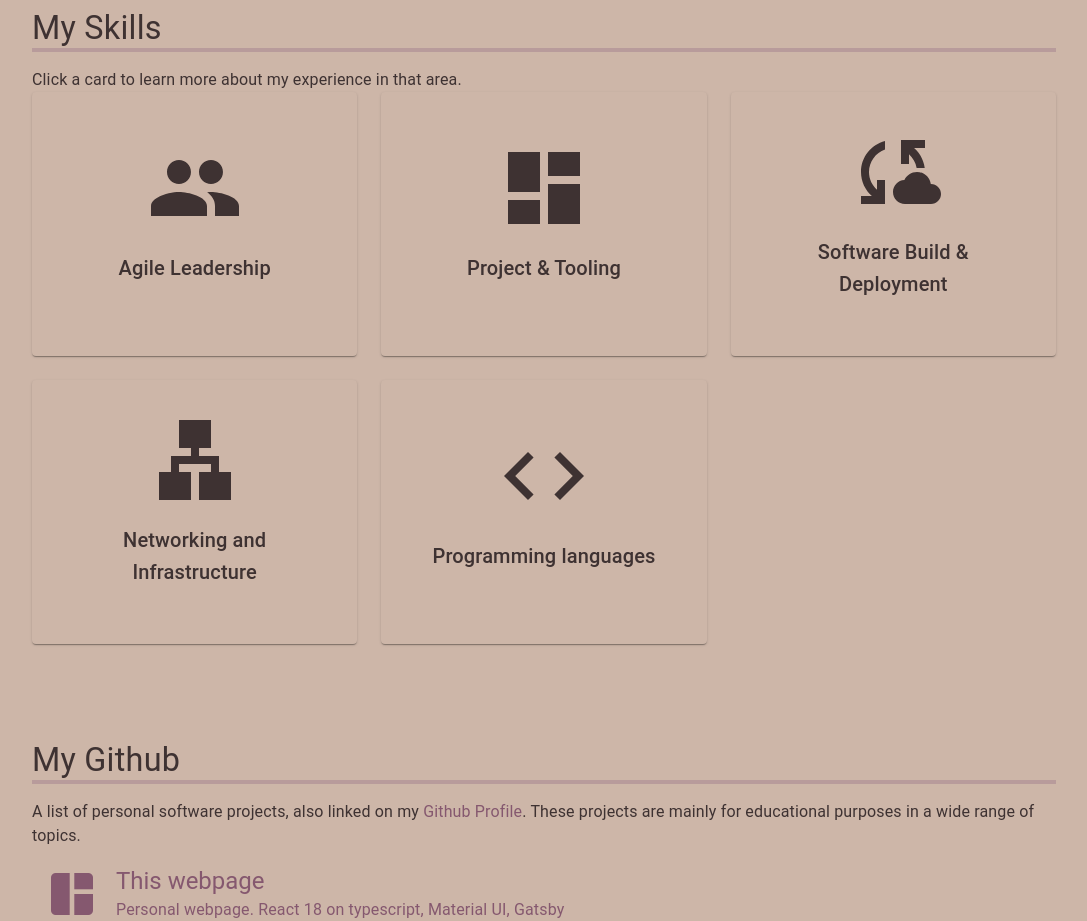
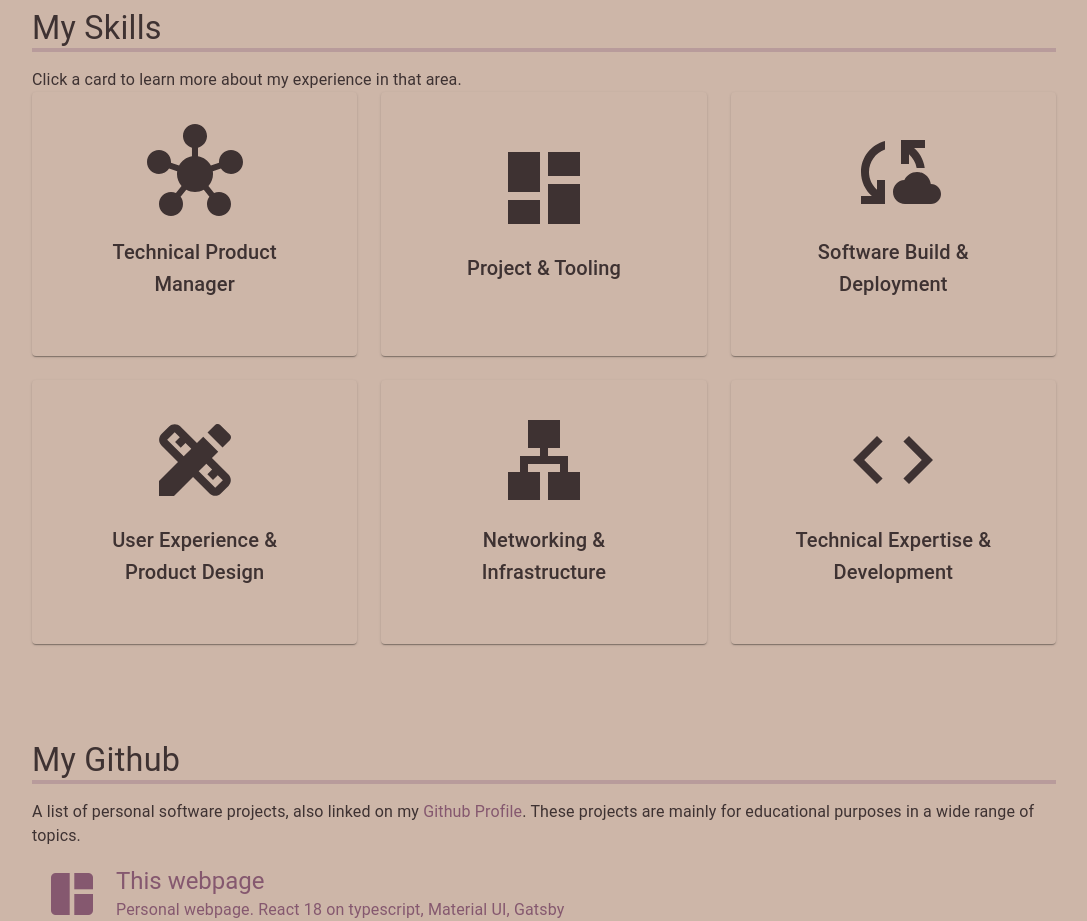
Before and after one commit to andersmarkendahl/andersmarkendahl.github.io, a React app: page / in a window 1280 px wide. Shown: the part 880-1801 px from the top of the page, without its empty margins (96-1183 px from the left). Built offline with nearby package versions, Linux system fonts and the light colour scheme.

Commit message:
Added and changed skills

```diff
--- a/src/sections/Skills.tsx
+++ b/src/sections/Skills.tsx
@@ -6,8 +6,9 @@ import { SvgIconComponent } from '@mui/icons-material'
 import CloudSyncIcon from '@mui/icons-material/CloudSync'
 import CodeIcon from '@mui/icons-material/Code'
 import LanIcon from '@mui/icons-material/Lan'
-import GroupIcon from '@mui/icons-material/Group'
+import HubIcon from '@mui/icons-material/Hub'
 import DashboardIcon from '@mui/icons-material/Dashboard'
+import DesignServicesIcon from '@mui/icons-material/DesignServices'
 import { Section } from '../components/Section'
 
 interface SkillItem {
@@ -18,16 +19,16 @@ interface SkillItem {
 
 const skillsData: SkillItem[] = [
   {
-    icon: GroupIcon,
-    title: 'Agile Leadership',
+    icon: HubIcon, // Represents product development & technical execution
+    title: 'Technical Product Manager',
     description:
-      'With over 10 years in Agile environments, I have +4 years of experience as a Scrum Master and +6 years as a Product Manager. My work has involved coaching teams, facilitating Agile ceremonies, and working closely with internal and external stakeholders to align product strategy with business needs.',
+      'I have +6 years of experience as a Technical Product Manager, specializing in defining and delivering software products in complex technical domains. My expertise lies in bridging the gap between engineering and business, translating technical challenges into actionable strategies. I work closely with developers, UX designers, and stakeholders to shape roadmaps, prioritize features, and drive execution. My background as a Scrum Master and Agile Coach has given me a strong foundation in facilitating teams, improving workflows, and fostering collaboration.',
   },
   {
     icon: DashboardIcon,
     title: 'Project & Tooling',
     description:
-      'I have extensive experience administering the Atlassian product suite, including JIRA and Confluence, as well as using Notion for documentation and knowledge sharing. Additionally, I see great value in visual collaboration and frequently work with tools like Miro and Microsoft Whiteboard.',
+      'I have extensive experience administering the Atlassian product suite, including JIRA and Confluence, as well as using Notion for documentation and knowledge sharing. I frequently work with tools like Miro and Microsoft Whiteboard to facilitate brainstorming, planning, and collaboration across cross-functional teams.',
   },
   {
     icon: CloudSyncIcon,
@@ -36,18 +37,26 @@ const skillsData: SkillItem[] = [
       'I have extensive experience in setting up and managing build and deployment pipelines across various platforms. My strongest expertise lies in Jenkins, where I have designed and maintained complex CI/CD workflows. I am also proficient with GitHub Actions and Helmchart integrations for Kubernetes deployments. Additionally, I have worked with AWS CodePipeline, Azure DevOps, and CircleCI, giving me a broad perspective on different automation tools and best practices.',
   },
   {
+    icon: DesignServicesIcon,
+    title: 'User Experience & Product Design',
+    description:
+      'I have worked closely with UX designers, art directors, and frontend engineers to create visually appealing and user-friendly experiences. While I am not a designer, I enjoy contributing to user flows and UI structures, and I find it fun to experiment with layouts and interactions. I also have basic experience working in Figma to create prototypes and refine design concepts.',
+  },
+  {
     icon: LanIcon,
-    title: 'Networking and Infrastructure',
+    title: 'Networking & Infrastructure',
     description:
       'I have experience developing software load balancers for network traffic at OSI Layers 3, 4, and 7. My work includes integrating external connectivity with routers and data center gateways using protocols such as BGP, OSPF, and BFD. Additionally, I have worked with routing software suites like Quagga/Zebra and BIRD.',
   },
   {
     icon: CodeIcon,
-    title: 'Programming languages',
+    title: 'Technical Expertise & Development',
     description:
-      'While I no longer work as a developer, I have a broad background in programming and continue to expand my knowledge as a technical product manager.  During my time as a developer, I primarily worked with C, Golang, and React with TypeScript. I also have extensive experience writing shell scripts (Bash, sh, zsh) for build automation and utilities. In my spare time, I have explored the Unity game engine and C# scripting, as well as basic SQL.',
+      'While I no longer work as a full-time developer, I have a strong technical background that enables me to be hands-on as a Technical Product Manager. I have experience coding in C, Golang, and React with TypeScript, as well as writing shell scripts for build automation. I stay engaged with modern development practices and continue exploring technologies in my free time, such as Unity game engine and C# scripting.',
   },
+
 ]
+
 
 interface SkillModalProps {
   selectedSkill: SkillItem | null
```
